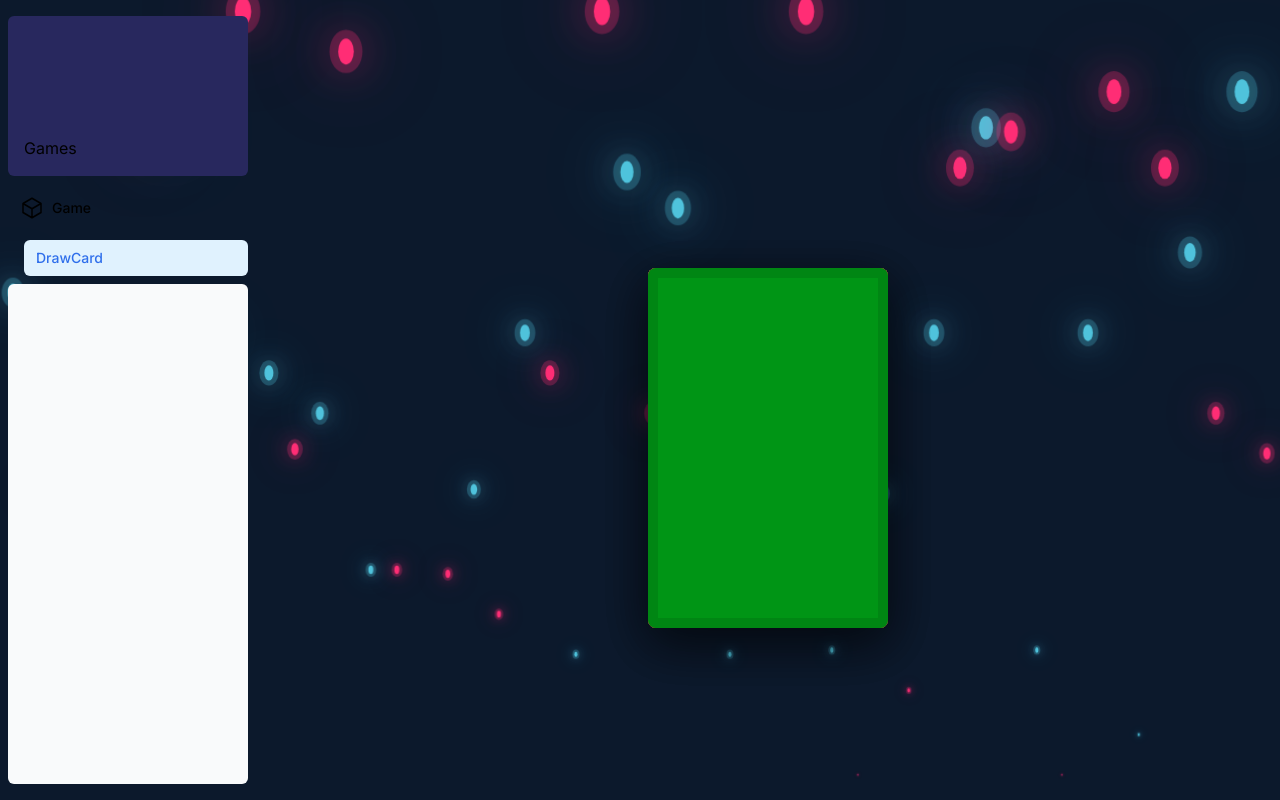
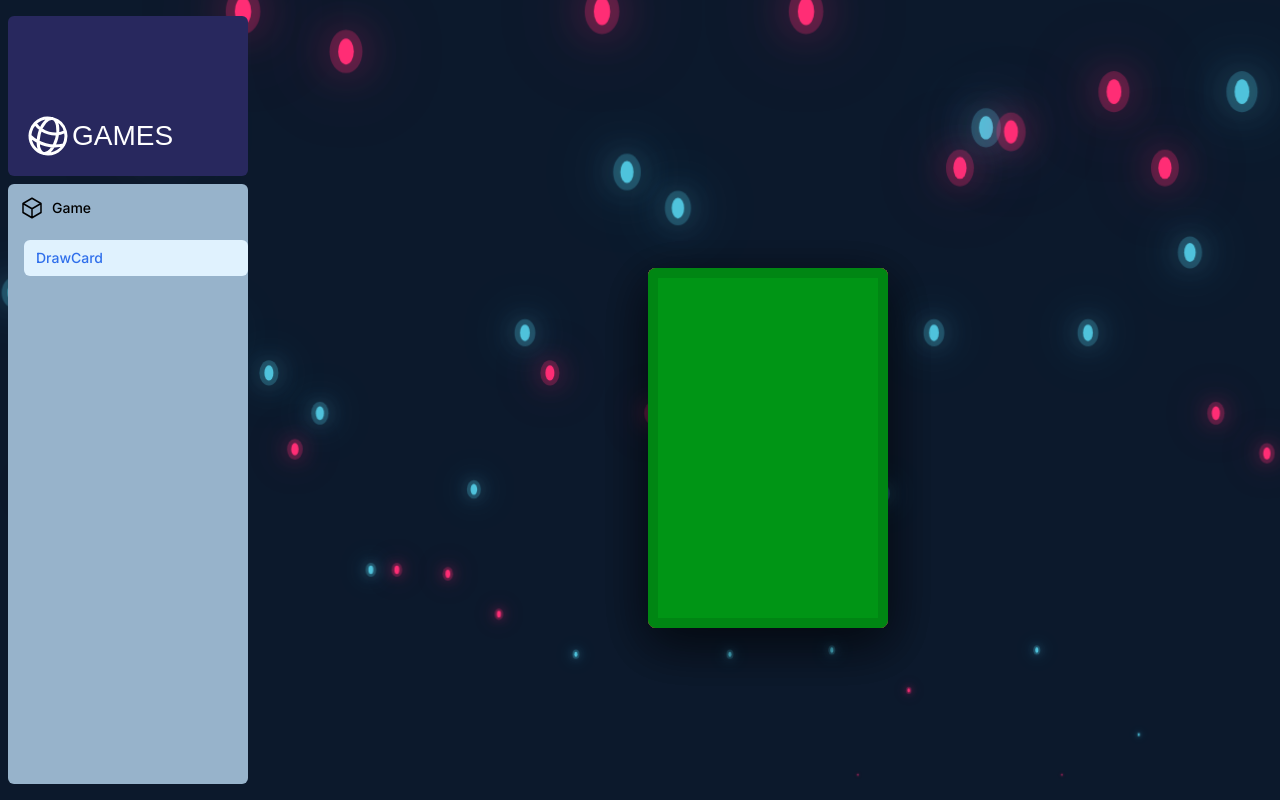
Before and after one commit to monarchfish/nextjs-dashboard, a Next.js app: page /game/drawCard in a window 1280 px wide. Built offline with nearby package versions, Linux system fonts and the light colour scheme; a web font is replaced by a local one.

Commit message:
style: update game sideNav style

```diff
--- a/app/ui/acme-logo.tsx
+++ b/app/ui/acme-logo.tsx
@@ -1,13 +1,13 @@
 import { GlobeAltIcon } from '@heroicons/react/24/outline';
 import { lusitana } from '@/app/ui/fonts';
 
-export default function AcmeLogo() {
+export default function AcmeLogo({ title }: { title: string }) {
   return (
     <div
       className={`${lusitana.className} flex flex-row items-center leading-none text-white`}
     >
       <GlobeAltIcon className="h-12 w-12 rotate-[15deg]" />
-      <p className="text-[28px]">Demo Site</p>
+      <p className="text-[28px]">{title}</p>
     </div>
   );
 }
--- a/app/ui/dashboard/sidenav.tsx
+++ b/app/ui/dashboard/sidenav.tsx
@@ -12,7 +12,7 @@ export default function SideNav() {
         href="/"
       >
         <div className="text-white">
-          <AcmeLogo />
+          <AcmeLogo title="Demo Site" />
         </div>
       </Link>
       <div className="flex grow flex-row justify-between space-x-2 md:flex-col md:space-x-0 md:space-y-2">
--- a/app/ui/game/drawCard/index.tsx
+++ b/app/ui/game/drawCard/index.tsx
@@ -6,7 +6,7 @@ export default function DrawCard() {
       {Array.from({ length: 4 }).map((_, index) => (
         <div
           className={styles.card}
-          style={{ '--i': index - 5 } as React.CSSProperties}
+          style={{ '--i': index - 4 } as React.CSSProperties}
           key={index}
         >
           {index + 1}
@@ -18,7 +18,7 @@ export default function DrawCard() {
           style={{ '--i': index } as React.CSSProperties}
           key={index}
         >
-          {index + 1}
+          {index + 5}
         </div>
       ))}
     </div>
--- a/app/ui/game/sideNav/index.tsx
+++ b/app/ui/game/sideNav/index.tsx
@@ -10,11 +10,15 @@ export default function SideNav() {
         className={`mb-2 flex h-20 items-end justify-start rounded-md p-4 md:h-40 ${styles.titleBg}`}
         href="/"
       >
-        Games
+        <div className="text-white">
+          <AcmeLogo title="GAMES" />
+        </div>
       </Link>
-      <div className="flex grow flex-row justify-between space-x-2 md:flex-col md:space-x-0 md:space-y-2">
+      <div
+        className={`flex grow flex-row justify-between space-x-2 md:flex-col md:space-x-0 md:space-y-2 rounded-md ${styles.sideBg}`}
+      >
         <NavLinks />
-        <div className="hidden h-auto w-full grow rounded-md bg-gray-50 md:block"></div>
+        <div className="hidden h-auto w-full grow rounded-md md:block"></div>
       </div>
     </div>
   );
--- a/app/ui/game/sideNav/styles.module.scss
+++ b/app/ui/game/sideNav/styles.module.scss
@@ -1,3 +1,7 @@
 .titleBg {
     background-color: #28285e;
 }
+
+.sideBg {
+    background-color: #97b3cb;
+}
```
